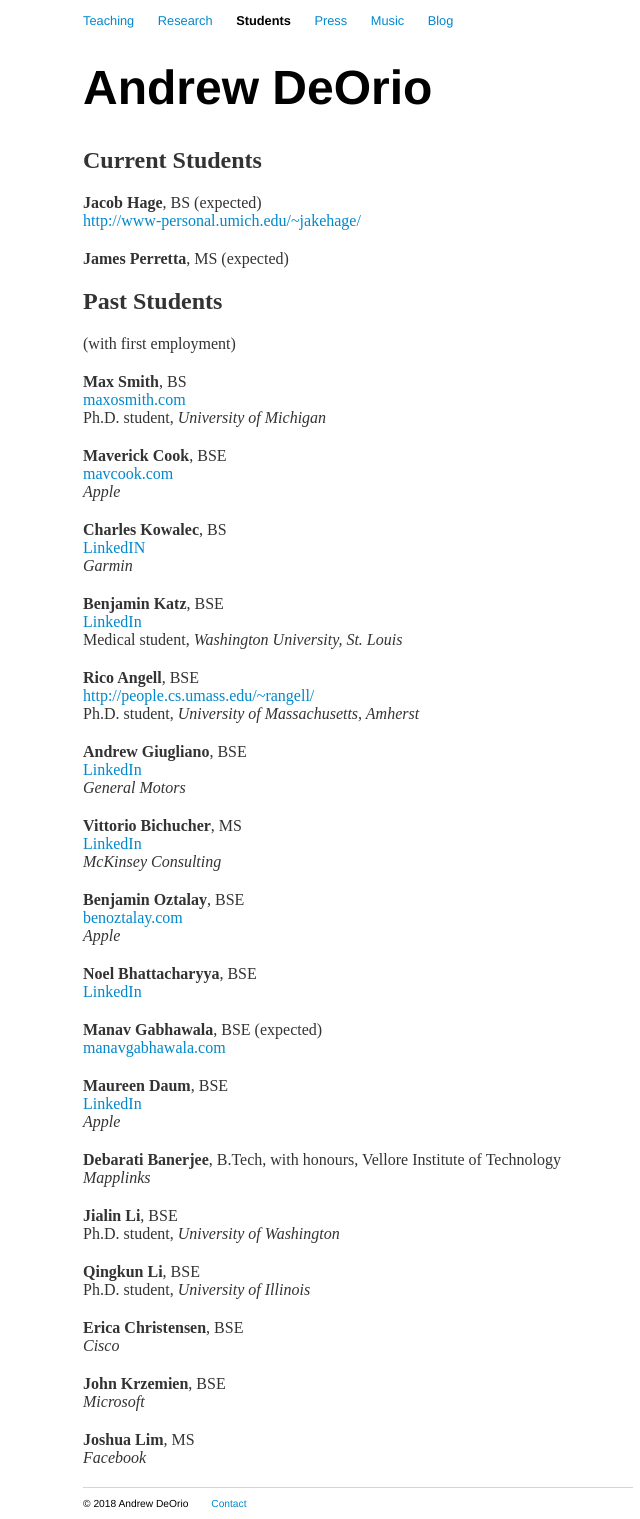
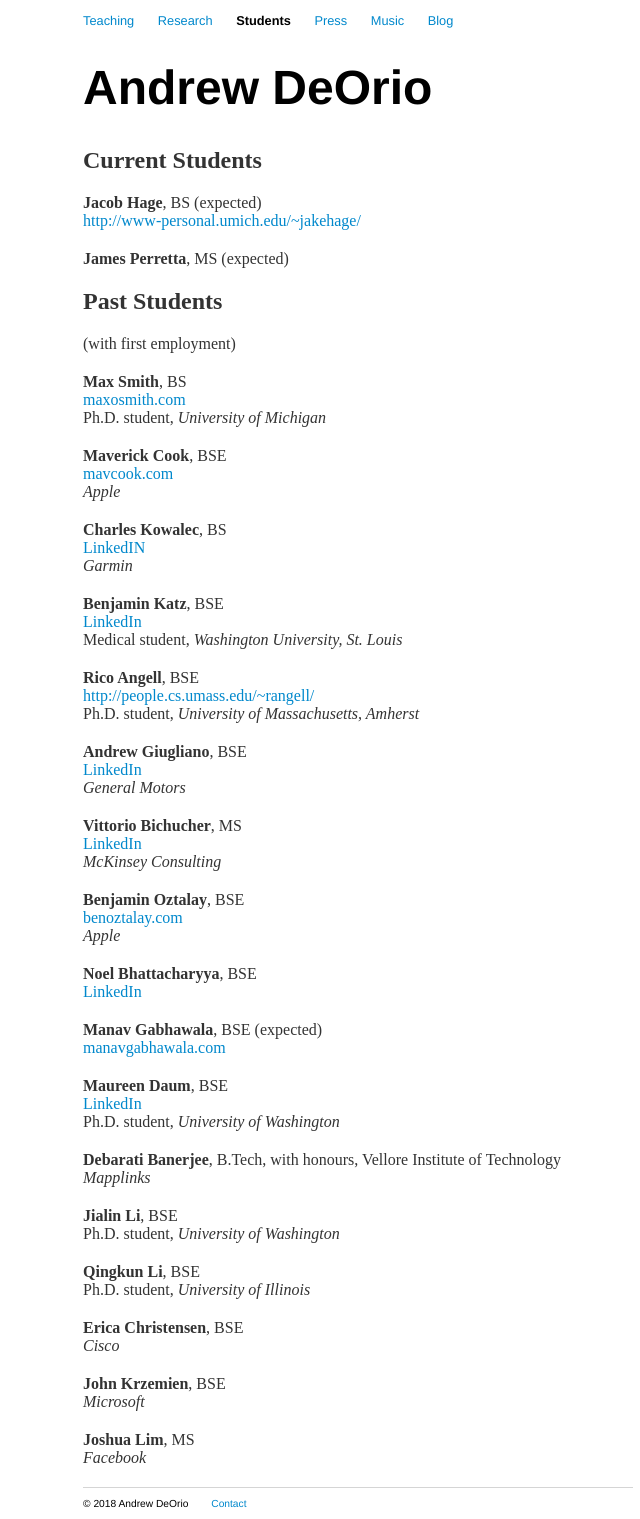
Before and after one commit to awdeorio/andrewdeorio.com, a Jekyll site: the page built from students/index.html, in a window 1280 px wide. Shown: the whole page, without its empty margins (282-922 px from the left). Built offline with Jekyll 4.4.1, drawn with Linux system fonts in a browser that asks for light colours; nearby versions of some CDN libraries.

Commit message:
Update Maureen Ph.D. student

```diff
--- a/students/index.html
+++ b/students/index.html
@@ -109,7 +109,7 @@ manavgabhawala.com
 <a href="http://www.linkedin.com/pub/maureen-daum/83/b03/7a9" target="_blank">
 LinkedIn
 </a><br>
-<i>Apple</i>
+Ph.D. student, <i>University of Washington</i>
 </div>
 
 <div class="content">
```
